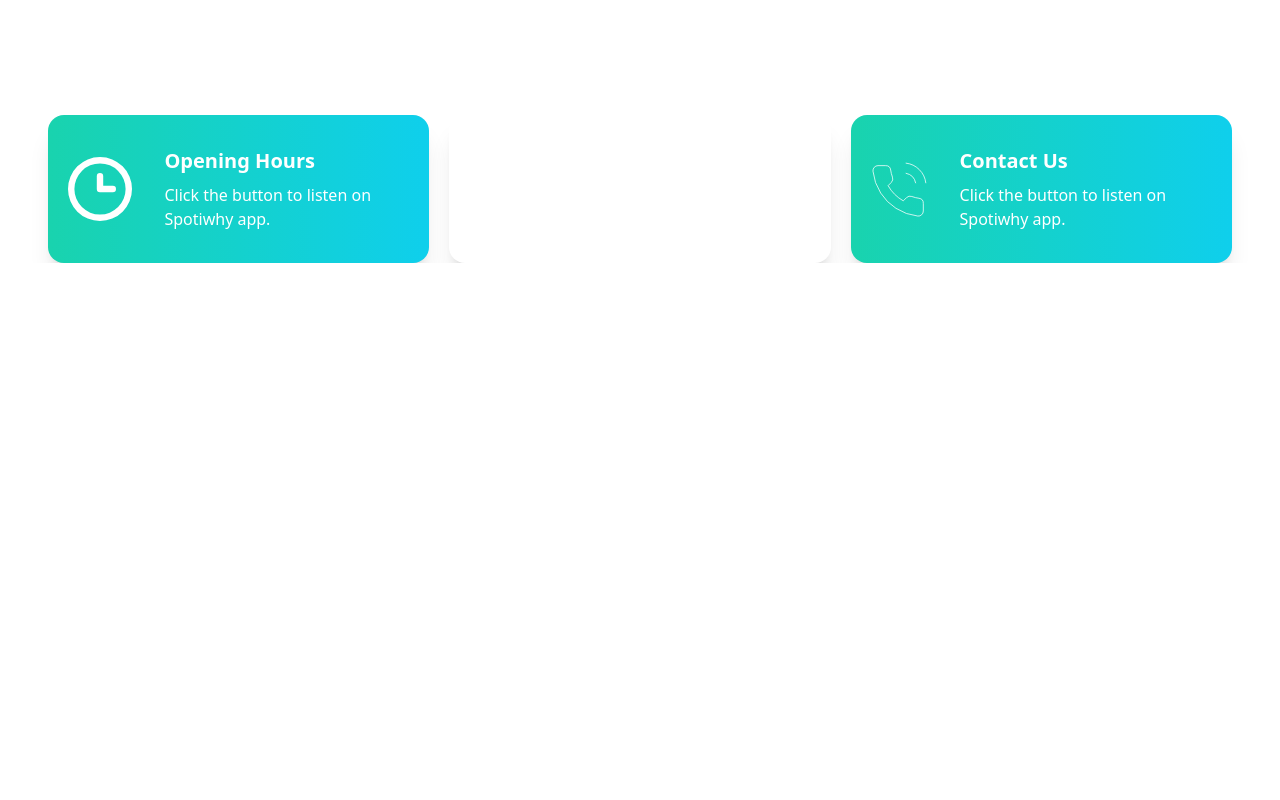
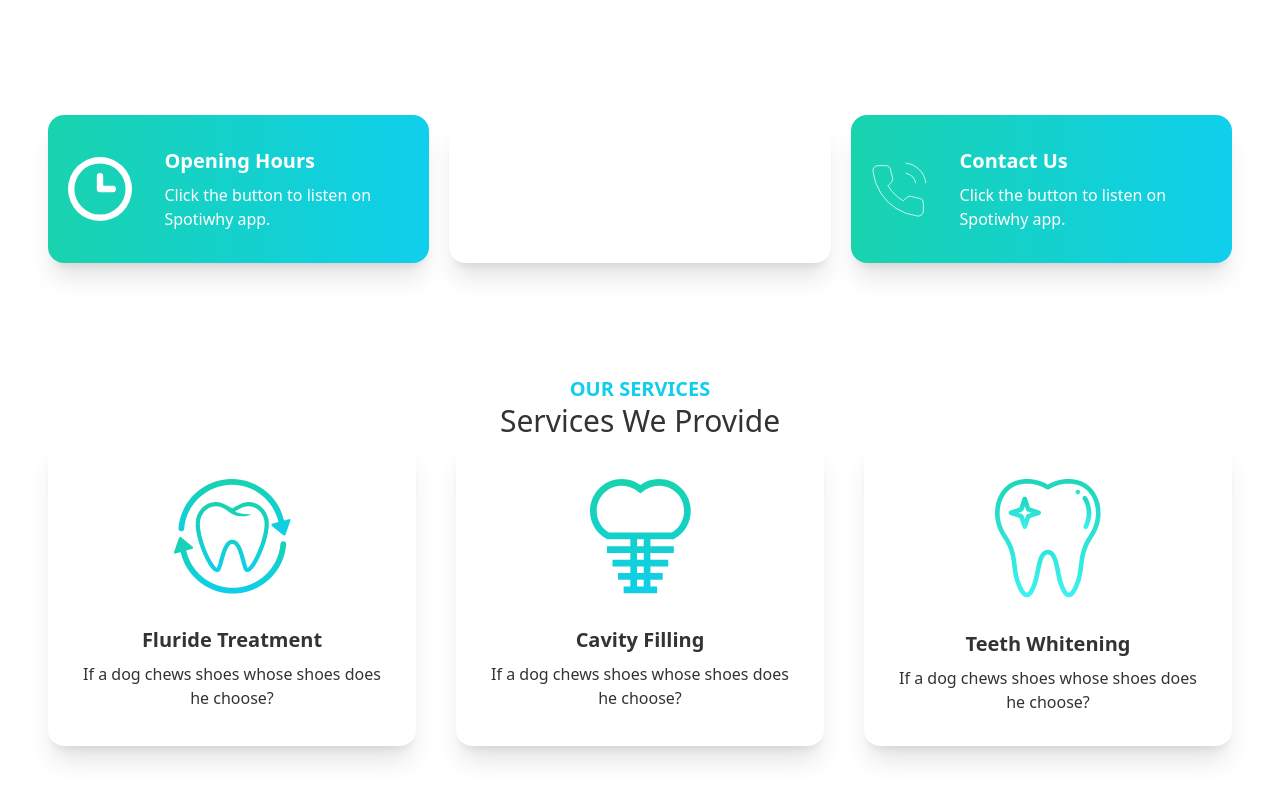
Before and after one commit to ShafiArnob/doctors-portal-ph, a React (Create React App) app in the folder doctors-appointment-client/: page / in a window 1280 px wide. Shown: the part 749-1549 px from the top of the page. Before the commit the page ends 1012 px from the top, so only its background shows below. Built offline with nearby package versions, Linux system fonts and the light colour scheme.

Commit message:
home--services-section

```diff
--- a/doctors-appointment-client/src/Pages/Home/Home.js
+++ b/doctors-appointment-client/src/Pages/Home/Home.js
@@ -1,12 +1,14 @@
 import React from 'react';
 import Banner from './Banner';
 import Info from './Info';
+import Services from './Services';
 
 const Home = () => {
   return (
     <div className='px-12'>
       <Banner></Banner>
       <Info></Info>
+      <Services></Services>
     </div>
   );
 };
--- /dev/null
+++ b/doctors-appointment-client/src/Pages/Home/Service.js
@@ -0,0 +1,17 @@
+import React from 'react';
+
+const Service = ({service}) => {
+  return (
+    <div class="card lg:max-w-lg bg-base-100 shadow-xl">
+      <figure class="px-10 pt-10">
+        <img src={service.img} alt="Shoes" class="rounded-xl" />
+      </figure>
+      <div class="card-body items-center text-center">
+        <h2 class="card-title">{service.name}</h2>
+        <p>If a dog chews shoes whose shoes does he choose?</p>
+      </div>
+    </div>
+  );
+};
+
+export default Service;
--- /dev/null
+++ b/doctors-appointment-client/src/Pages/Home/Services.js
@@ -0,0 +1,41 @@
+import React from 'react';
+import fluride from '../../assets/images/fluoride.png'
+import cavity from '../../assets/images/cavity.png'
+import whitening from '../../assets/images/whitening.png'
+import Service from './Service';
+
+const Services = () => {
+  const services = [
+    {
+      _id:1,
+      name:'Fluride Treatment',
+      img: fluride
+    },
+    {
+      _id:2,
+      name:'Cavity Filling',
+      img: cavity
+    },
+    {
+      _id:3,
+      name:'Teeth Whitening',
+      img: whitening
+    }
+  ]
+  return (
+    <div className='my-28'>
+      <div className="text-center ">
+        <h3 className='text-primary text-xl font-bold uppercase'>Our Services</h3>
+        <h2 className='text-3xl'>Services We Provide</h2>
+      </div>
+      <div className='grid sm:grid-cols-1 md:grid-cols-2 lg:grid-cols-3 gap-10'>
+        {services.map( service => <Service
+          key={service._id}
+          service={service}
+        ></Service>)}
+      </div>
+    </div>
+  );
+};
+
+export default Services;
```
